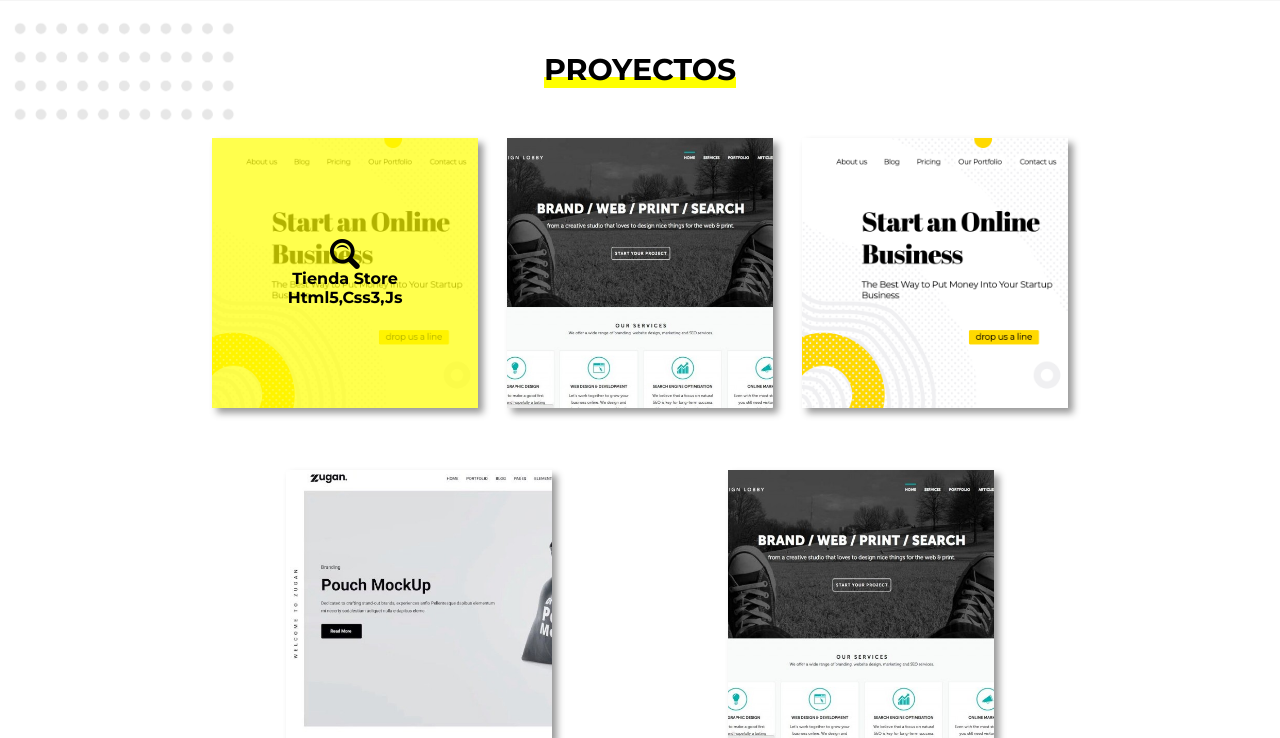
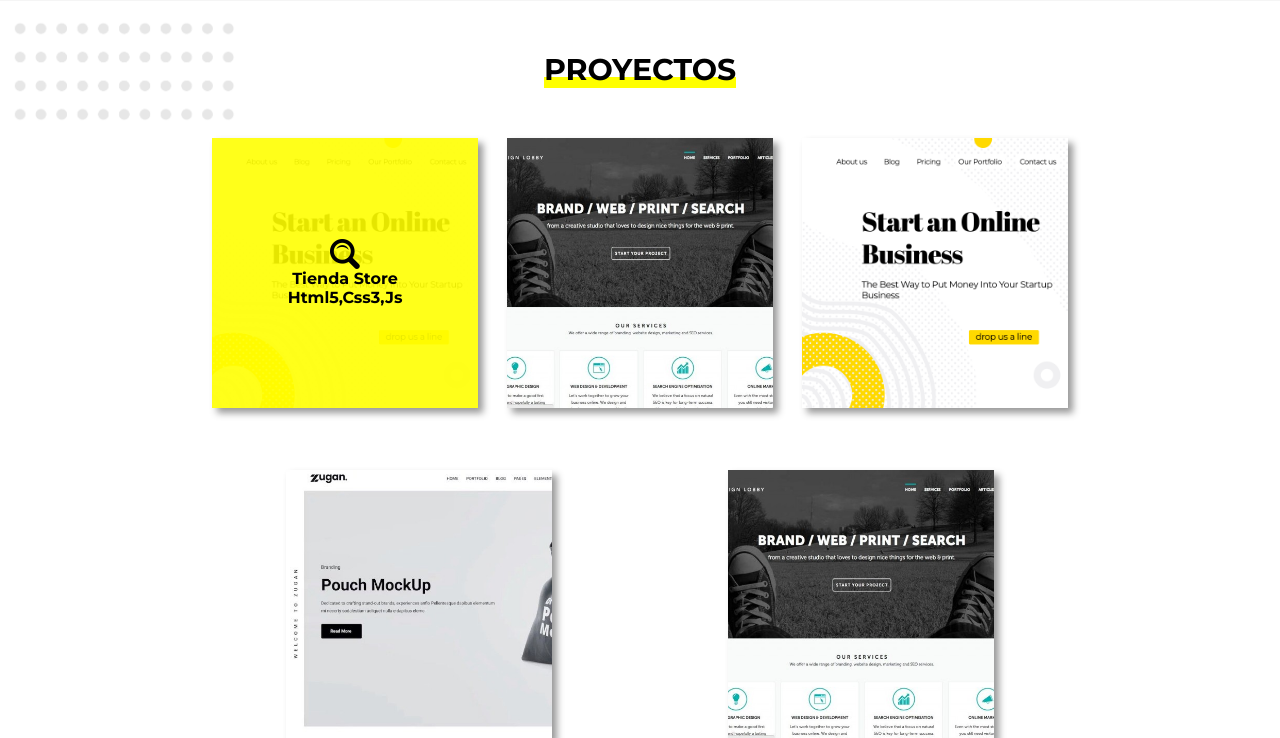
Before and after one commit to maverickchampi/portfolio, a PHP site: page / in a window 1280 px wide, with the pointer over the restyled element. Shown: the part 1713-2451 px from the top of the page. Run offline with PHP 8.4, Linux system fonts and the light colour scheme; some libraries are stand-ins or nearby versions.

Commit message:
cambio en hover

```diff
--- a/css/estilos.css
+++ b/css/estilos.css
@@ -288,7 +288,7 @@ h1 span {
   background-color: yellow;
 }
 .projects-details:hover > img {
-  opacity: 0.3;
+  opacity: 0.1;
 }
 .projects-details:hover > p {
   display: flex;
```
